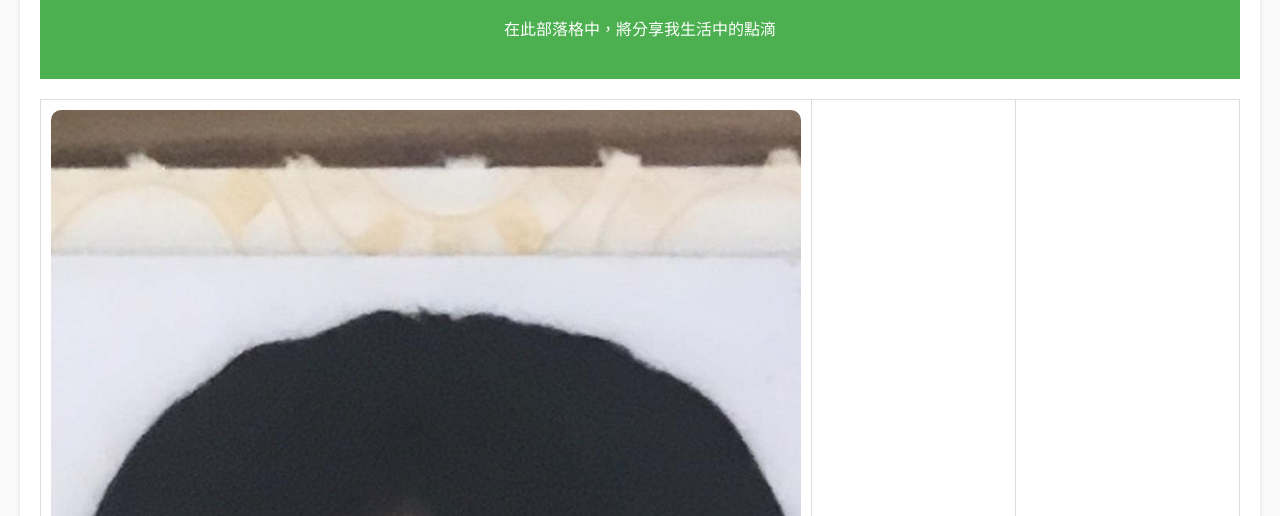
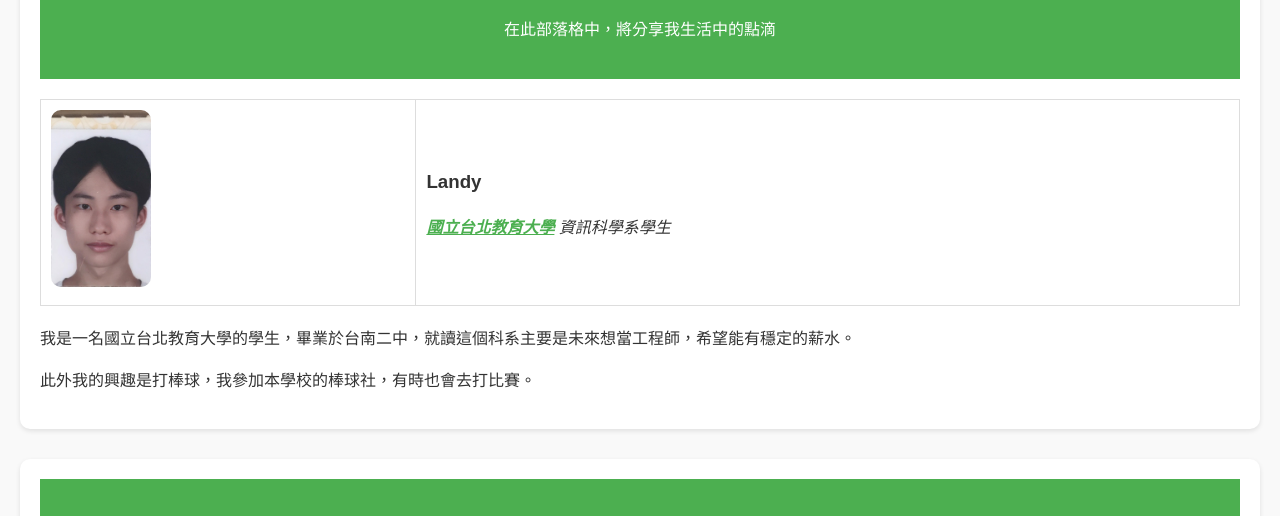
Before and after one commit to 111216037/Landy_HTML, a plain HTML site: page index.html in a window 1280 px wide. Shown: the part 248-764 px from the top of the page. Drawn offline with Linux system fonts and the light colour scheme.

Commit message:
Update index.html

```diff
--- a/index.html
+++ b/index.html
@@ -126,8 +126,8 @@
             <section>
                 <table cellspacing="5">
                     <tr>
-                        <td><img src="1.jpg" alt="Landy picture"></td>
-                        <td><1.jpg" width="50" <="" td=""></td>
+                        <td><img src="1.jpg" alt="Landy picture"width="100"></td>
+
                         <td>
                             <h1>Landy</h1>
                             <p><em><strong><a href="https://www.ntue.edu.tw/" target="_blank" style="color: #4CAF50;">國立台北教育大學</a></strong> 資訊科學系學生</em></p>
```
